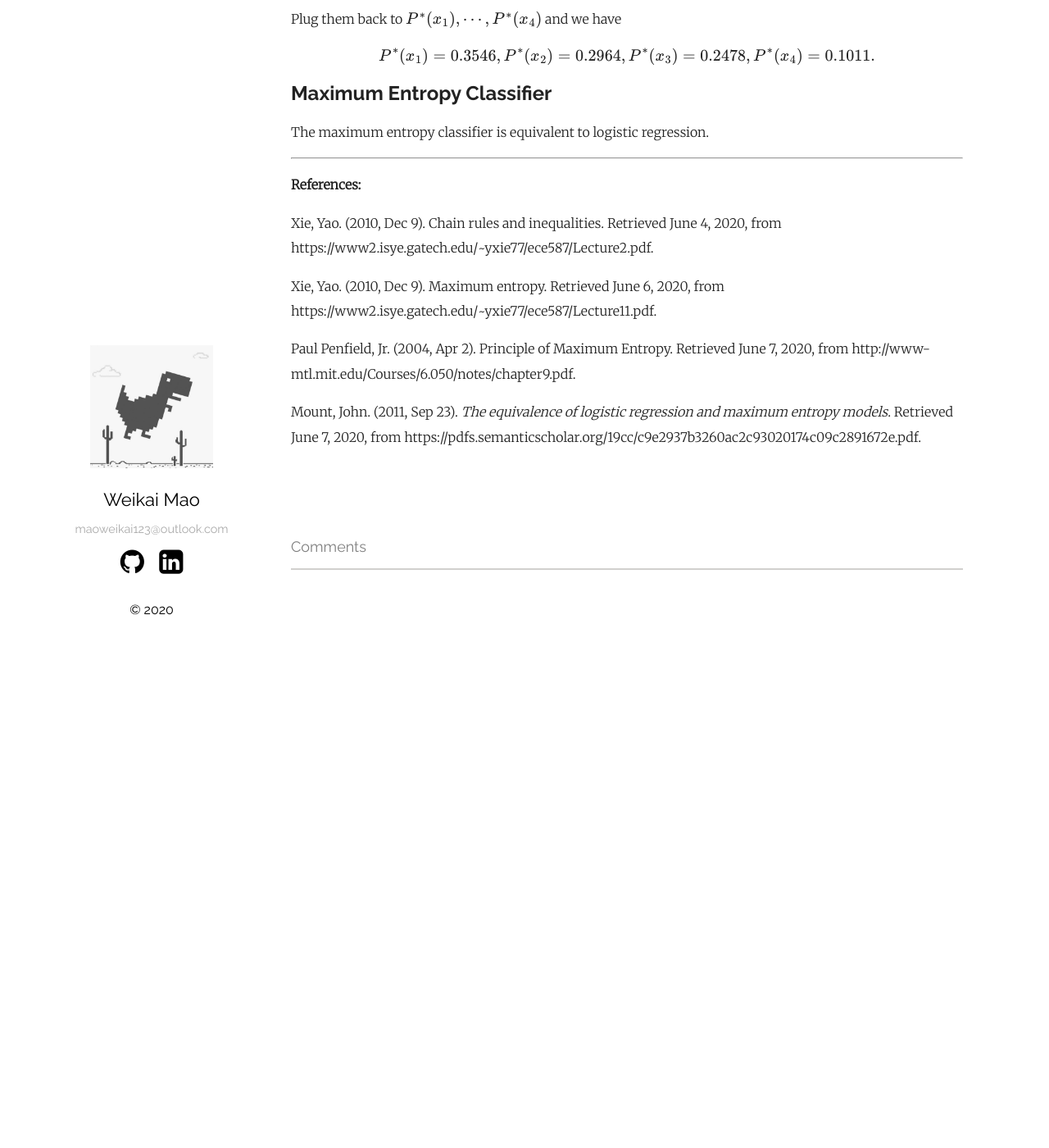
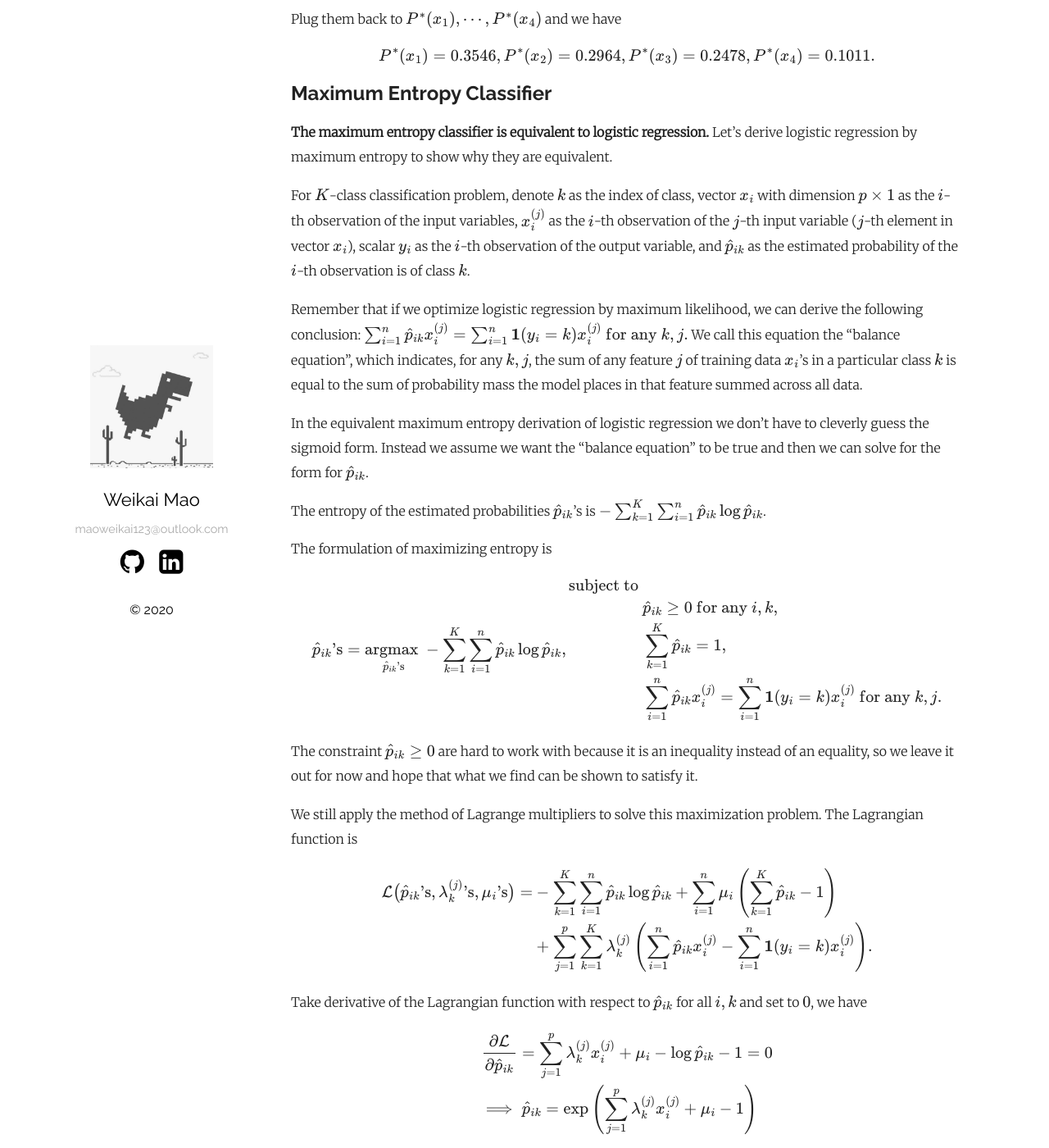
Before and after one commit to WalkerMao/walkermao.github.io, a Jekyll site: the page built from _posts/2020-06-07-Max-Entropy.md, in a window 1280 px wide and 1400 px high, scrolled down 2910 px. Shown: the whole window at 82% size. Built offline with Jekyll 4.4.1, drawn with Linux system fonts in a browser that asks for light colours; formulas are drawn with MathJax 3; comment, search, counter and statistics services are not loaded; before the commit the page ends 3650 px from its top, so only the background shows below that; some of the changed text lies outside the part shown.

Commit message:
update Max-Entropy.md

```diff
--- a/_posts/2020-06-07-Max-Entropy.md
+++ b/_posts/2020-06-07-Max-Entropy.md
@@ -9,7 +9,7 @@ comments: true
 
 ## Upper Bound of Entropy
 
-Given a finite sample space, **uniform distribution has maximum entropy among all distributions**.
+For a finite sample space, **uniform distribution has maximum entropy among all distributions**.
 
 Given a random variable $X$ with sample space $$\mathcal{X}$$ and outcomes $$x \in \mathcal{X}$$. Suppose $X$ follows the distribution $$P_X$$. Denote $$\mid\mathcal{X}\mid$$ as the number of elements in the set $$\mathcal{X}$$,
 
@@ -126,16 +126,83 @@ $$
 
 ## Maximum Entropy Classifier
 
-The maximum entropy classifier is equivalent to logistic regression.
+**The maximum entropy classifier is equivalent to logistic regression.** Let's derive logistic regression by maximum entropy to show why they are equivalent.
+
+For $$K$$-class classification problem, denote $k$ as the index of class, vector $$x_i$$ with dimension $$ p \times 1 $$ as the $i$-th observation of the input variables, $$x_i^{(j)}$$ as the $i$-th observation of the $$j$$-th input variable ($j$-th element in vector $$x_i$$), scalar $$y_i$$ as the $i$-th observation of the output variable, and $$\hat{p}_{ik}$$ as the estimated probability of the $i$-th observation is of class $k$.
+
+Remember that if we optimize logistic regression by maximum likelihood, we can derive the following conclusion:
+$$
+\sum_{i=1}^{n} \hat{p}_{ik} x_i^{(j)} = \sum_{i=1}^n \mathbf{1}(y_i=k)x_i^{(j)} \text{ for any } k, j.
+$$
+We call this equation the "balance equation", which indicates, for any $$k,j$$, the sum of any feature $j$ of training data $x_i$'s in a particular class $k$ is equal to the sum of probability mass the model places in that feature summed across all data.
+
+In the equivalent maximum entropy derivation of logistic regression we don't have to cleverly guess the sigmoid form. Instead we assume we want the "balance equation" to be true and then we can solve for the form for $$\hat{p}_{ik}$$.
+
+The entropy of the estimated probabilities $$\hat{p}_{ik}$$'s is $$-\sum_{k=1}^K \sum_{i=1}^n \hat{p}_{ik} \log\hat{p}_{ik}$$.
+
+The formulation of maximizing entropy is
+
+$$
+\hat{p}_{ik}\text{'s} = \underset{\hat{p}_{ik}\text{'s}}{\text{argmax }} -\sum_{k=1}^K \sum_{i=1}^n \hat{p}_{ik} \log\hat{p}_{ik}, \\
+\begin{align}
+\text{subject to } \\
+& \hat{p}_{ik} \geq 0 \text{ for any }i,k, \\
+& \sum_{k=1}^{K}\hat{p}_{ik}=1, \\
+& \sum_{i=1}^{n} \hat{p}_{ik} x_i^{(j)} = \sum_{i=1}^n \mathbf{1}(y_i=k)x_i^{(j)} \text{ for any } k, j.
+\end{align}
+$$
+
+The constraint $$\hat{p}_{ik} \geq 0$$ are hard to work with because it is an inequality instead of an equality, so we leave it out for now and hope that what we find can be shown to satisfy it.
+
+We still apply the method of Lagrange multipliers to solve this maximization problem. The Lagrangian function is
+
+$$
+\begin{align}
+\mathcal{L} \big( \hat{p}_{ik}\text{'s}, \lambda_k^{(j)}\text{'s}, \mu_i\text{'s} \big)
+=  &- \sum_{k=1}^K \sum_{i=1}^n \hat{p}_{ik} \log\hat{p}_{ik} + \sum_{i=1}^{n}\mu_i\left( \sum_{k=1}^{K}\hat{p}_{ik} - 1 \right) \\
+&+ \sum_{j=1}^p\sum_{k=1}^{K} \lambda_k^{(j)} \left( \sum_{i=1}^{n} \hat{p}_{ik} x_i^{(j)} - \sum_{i=1}^n \mathbf{1}(y_i=k)x_i^{(j)} \right).
+\end{align}
+$$
+
+Take derivative of the Lagrangian function with respect to $$\hat{p}_{ik}$$ for all $$i,k$$ and set to $$0$$, we have
+
+$$
+\begin{align}
+& \frac{\partial \mathcal{L}}{\partial \hat{p}_{ik}} = \sum_{j=1}^p \lambda_k^{(j)} x_i^{(j)} + \mu_i - \log\hat{p}_{ik} - 1 = 0 \\
+&\implies \hat{p}_{ik} = \exp\left(\sum_{j=1}^p \lambda_k^{(j)} x_i^{(j)} + \mu_i - 1\right)
+\end{align}
+$$
+
+Denote $$\lambda_k := \left(\lambda_k^{(1)}, \lambda_k^{(2)}, \cdots, \lambda_k^{(p)}\right)^T$$, then
+
+$$
+\hat{p}_{ik} = \exp\left(\lambda_k^T x_i + \mu_i - 1\right).
+$$
+
+We can see that this form satisfy the constraint $$\hat{p}_{ik} \geq 0$$.
+
+Now we need to solve for $$\lambda_k$$ and $$\mu_i$$ by the constraints.
+
+$$
+\sum_{k=1}^{K}\hat{p}_{ik} = \sum_{k=1}^{K}\exp\left(\lambda_k^T x_i + \mu_i - 1\right) = 1 \implies e^{\mu_i} = 1 / \sum_{k=1}^{K} e^{\lambda_k^T x_i - 1}.
+$$
+
+We then plug it back and simplify to get
+
+$$
+\hat{p}_{ik} = \frac{e^{\lambda_k^T x_i}}{\sum_{k=1}^{K} e^{\lambda_k^T x_i}}.
+$$
+
+This is exact the softmax function (or multi-category version of the sigmoid function), and thus we showed that the maximum entropy classifier is equivalent to logistic regression.
 
 ---
 
 **References:**
 
-Xie, Yao. (2010, Dec 9). Chain rules and inequalities. Retrieved June 4, 2020, from https://www2.isye.gatech.edu/~yxie77/ece587/Lecture2.pdf.
+Xie, Yao. (2010, Dec 9). *Chain rules and inequalities*. Retrieved June 4, 2020, from https://www2.isye.gatech.edu/~yxie77/ece587/Lecture2.pdf.
 
-Xie, Yao. (2010, Dec 9). Maximum entropy. Retrieved June 6, 2020, from https://www2.isye.gatech.edu/~yxie77/ece587/Lecture11.pdf.
+Xie, Yao. (2010, Dec 9). *Maximum entropy*. Retrieved June 6, 2020, from https://www2.isye.gatech.edu/~yxie77/ece587/Lecture11.pdf.
 
-Paul Penfield, Jr. (2004, Apr 2). Principle of Maximum Entropy. Retrieved June 7, 2020, from http://www-mtl.mit.edu/Courses/6.050/notes/chapter9.pdf.
+Paul Penfield, Jr. (2004, Apr 2). *Principle of Maximum Entropy*. Retrieved June 7, 2020, from http://www-mtl.mit.edu/Courses/6.050/notes/chapter9.pdf.
 
 Mount, John. (2011, Sep 23). *The equivalence of logistic regression and maximum entropy models*. Retrieved June 7, 2020, from https://pdfs.semanticscholar.org/19cc/c9e2937b3260ac2c93020174c09c2891672e.pdf.
```
